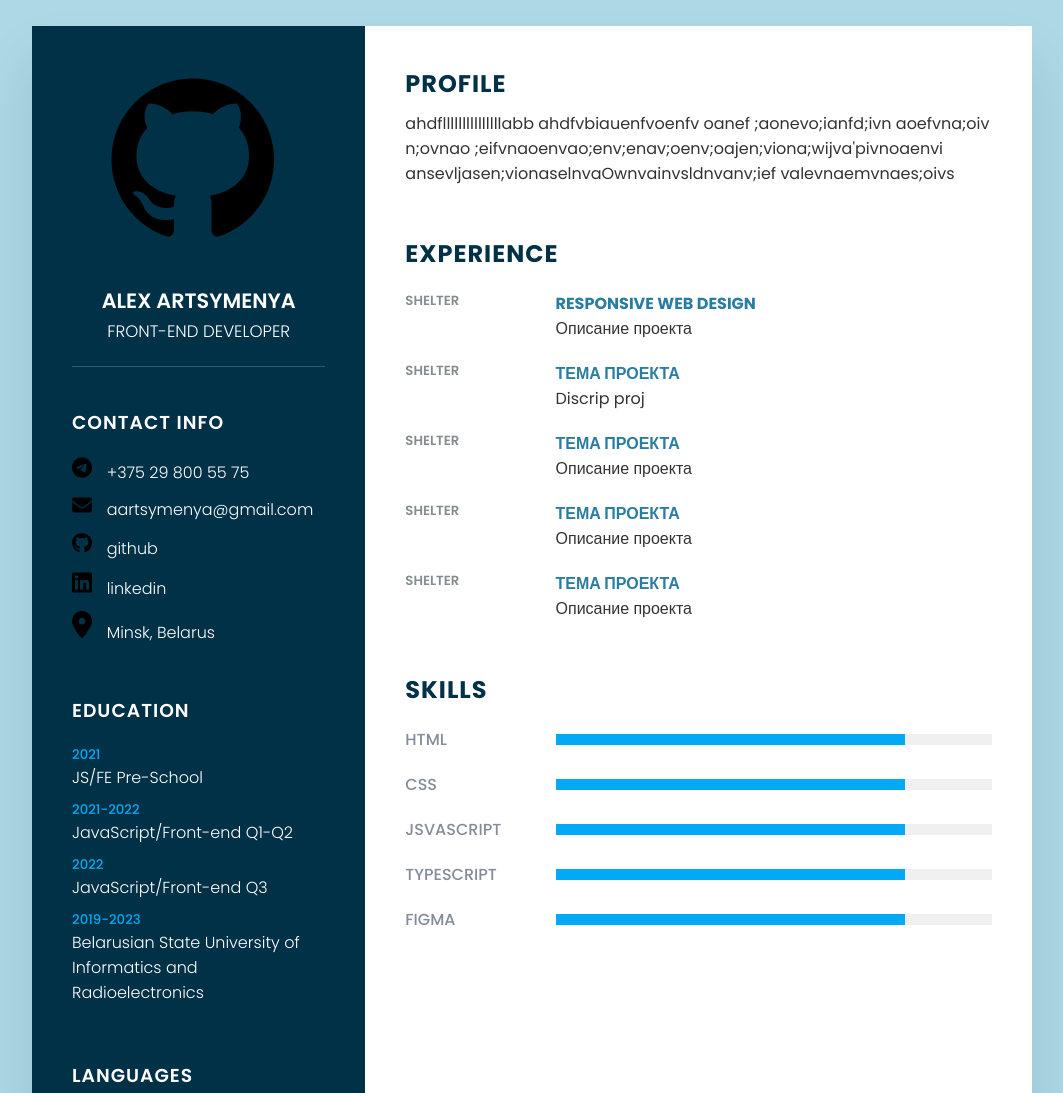
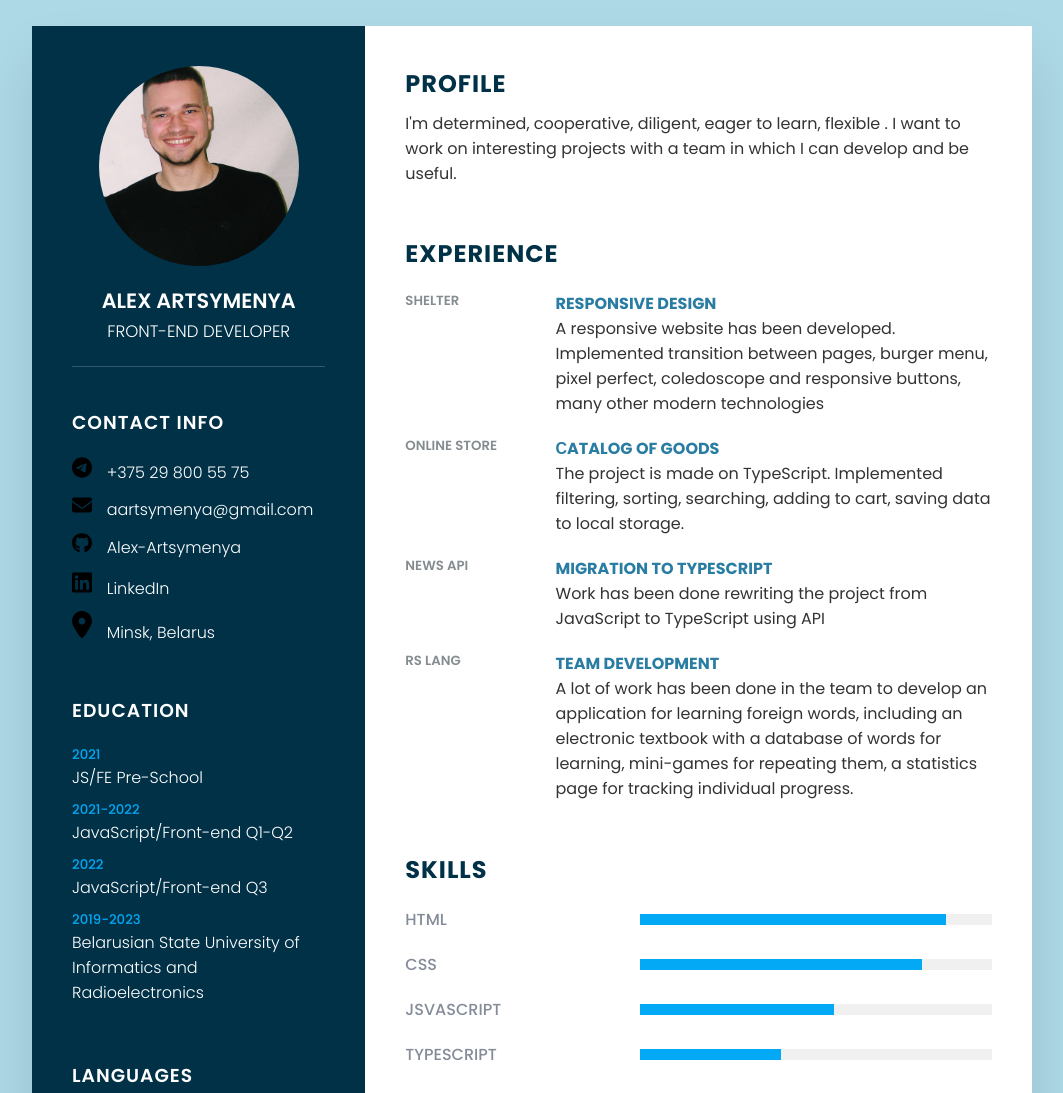
Before and after one commit to Alex-Artsymenya/JS-From-Zero-To-Hero-2023, a plain HTML site: page index.html in a window 1280 px wide. Shown: the top 1093 px of the page, without its empty margins (108-1171 px from the left). Drawn offline with Linux system fonts and the light colour scheme.

Commit message:
fit: add information CV

```diff
--- a/index.css
+++ b/index.css
@@ -6,7 +6,10 @@
  box-sizing: border-box;
  font-family: 'Poppins', sans-serif ;
 }
-
+a
+{
+  text-decoration: none;
+}
 body
 {
  background: lightblue;
@@ -220,7 +223,7 @@ p
   position: relative;
   width: 100%;
   display: grid;
-  grid-template-columns: 25.6% 1fr;
+  grid-template-columns: 40% 1fr;
   justify-content: center;
   align-items: center;
 }
@@ -278,21 +281,17 @@ p
     min-width: 150px;
     margin-bottom: 5px;
   }
-  .skills .box
-  {
-    grid-template-columns: repeat(1,1fr);
-  }
+
 }
 
 @media (max-width: 320px)
 {
-  body
-  {
+  body{
     max-width: 320px;
-    margin: 0;
   }
   .container
   {
-    margin: 0;
+    max-width: 320px;
   }
+
 }
--- a/index.html
+++ b/index.html
@@ -12,7 +12,7 @@
         <div class="left_side">
             <div class="profileText">
                 <div class="imgBx">
-                    <img src="img/imgBx.png" alt="Profile img">
+                    <img src="img/imgBx.jpeg" alt="Profile img">
                 </div>
                 <h2>Alex Artsymenya<br> <span>Front-End Developer</span></h2>
             </div>
@@ -24,16 +24,22 @@
                         <span class="text">+375 29 800 55 75</span>
                     </li>
                     <li>
+                        <a href="mailto:aartsymenya@gmail.com">
                         <span class="icon"><img src="img/envelope-solid.svg" alt="email"></span>
                         <span class="text">aartsymenya@gmail.com</span>
+                        </a>
                     </li>
                     <li>
+                        <a href="https://github.com/Alex-Artsymenya">
                         <span class="icon"><img src="img/github.svg" alt="github"></span>
-                        <span class="text">github</span>
+                        <span class="text">Alex-Artsymenya</span>
+                        </a>
                     </li>
                     <li>
+                        <a href="https://www.linkedin.com/in/alex-artsymenya/">
                         <span class="icon"><img src="img/linkedin.svg" alt="linkedin"></span>
-                        <span class="text">linkedin</span>
+                        <span class="text">LinkedIn</span>
+                        </a>
                     </li>
                     <li>
                         <span class="icon"><img src="img/location-dot-solid.svg" alt="location"></span>
@@ -45,6 +51,7 @@
             <div class="contactInfo education">
                 <h3 class="title">Education</h3>
                 <ul>
+                    <a href="https://app.rs.school/certificate/7mdgf47o">
                     <li>
                        <h5>2021</h5>
                        <h4>JS/FE Pre-School</h4>
@@ -57,6 +64,7 @@
                         <h5>2022</h5>
                         <h4>JavaScript/Front-end Q3</h4>
                     </li>
+                    </a>
                     <li>
                         <h5>2019-2023</h5>
                         <h4>Belarusian State University of Informatics and Radioelectronics</h4>
@@ -86,57 +94,51 @@
         <div class="right_side">
             <div class="about">
                 <h2 class="title_about">Profile</h2>
-                <p>ahdflllllllllllllllabb ahdfvbiauenfvoenfv oanef ;aonevo;ianfd;ivn
-                    aoefvna;oiv n;ovnao
-                    ;eifvnaoenvao;env;enav;oenv;oajen;viona;wijva'pivnoaenvi
-                    ansevljasen;vionaselnvaOwnvainvsldnvanv;ief
-                    valevnaemvnaes;oivs</p>
+                <p>I'm determined, cooperative, diligent, eager to learn, flexible . I want to work on interesting projects with a team in which I can develop and be useful.</p>
             </div>
             <div class="about">
                 <h2 class="title_about">Experience</h2>
                 <div class="box">
+
                     <div class="name_project">
+                        <a href="https://rolling-scopes-school.github.io/alex-artsymenya-JSFE2022Q1/SHELTER/pages/main/index.html">
                         <h5>Shelter</h5>
+                        </a>
                     </div>
                     <div class="text">
-                        <h4>Responsive web design</h4>
-                        <p>Описание проекта</p>
+                        <h4>Responsive design</h4>
+                        <p>A responsive website has been developed. Implemented transition between pages, burger menu, pixel perfect, coledoscope and responsive buttons, many other modern technologies</p>
                     </div>
                 </div>
                 <div class="box">
                     <div class="name_project">
-                        <h5>Shelter</h5>
+                        <a href="https://rolling-scopes-school.github.io/alex-artsymenya-JSFE2022Q1/online-store/">
+                        <h5>Online Store</h5>
+                        </a>
                     </div>
                     <div class="text">
-                        <h4>Тема проекта</h4>
-                        <p>Discrip proj</p>
+                        <h4>Сatalog of goods</h4>
+                        <p>The project is made on TypeScript. Implemented filtering, sorting, searching, adding to cart, saving data to local storage.</p>
                     </div>
                 </div>
                 <div class="box">
                     <div class="name_project">
-                        <h5>Shelter</h5>
+                        <h5>News API</h5>
                     </div>
                     <div class="text">
-                        <h4>Тема проекта</h4>
-                        <p>Описание проекта</p>
+                        <h4>migration to TypeScript</h4>
+                        <p>Work has been done rewriting the project from JavaScript to TypeScript using API</p>
                     </div>
                 </div>
                 <div class="box">
                     <div class="name_project">
-                        <h5>Shelter</h5>
+                        <a href="https://rs-lang-2022.netlify.app/">
+                        <h5>RS lang</h5>
+                        </a>
                     </div>
                     <div class="text">
-                        <h4>Тема проекта</h4>
-                        <p>Описание проекта</p>
-                    </div>
-                </div>
-                <div class="box">
-                    <div class="name_project">
-                        <h5>Shelter</h5>
-                    </div>
-                    <div class="text">
-                        <h4>Тема проекта</h4>
-                        <p>Описание проекта</p>
+                        <h4>Team development</h4>
+                        <p>A lot of work has been done in the team to develop an application for learning foreign words, including an electronic textbook with a database of words for learning, mini-games for repeating them, a statistics page for tracking individual progress.</p>
                     </div>
                 </div>
             </div>
@@ -146,7 +148,7 @@
                 <div class="box">
                     <h4>Html</h4>
                     <div class="percent">
-                        <div style="width: 80%;"></div>
+                        <div style="width: 87%;"></div>
                     </div>
                 </div>
                 <div class="box">
@@ -158,19 +160,13 @@
                 <div class="box">
                     <h4>JsvaScript</h4>
                     <div class="percent">
-                        <div style="width: 80%;"></div>
+                        <div style="width: 55%;"></div>
                     </div>
                 </div>
                 <div class="box">
                     <h4>TypeScript</h4>
                     <div class="percent">
-                        <div style="width: 80%;"></div>
-                    </div>
-                </div>
-                <div class="box">
-                    <h4>Figma</h4>
-                    <div class="percent">
-                        <div style="width: 80%;"></div>
+                        <div style="width: 40%;"></div>
                     </div>
                 </div>
 
```
Also changed, not shown: img/imgBx.jpeg (added).
